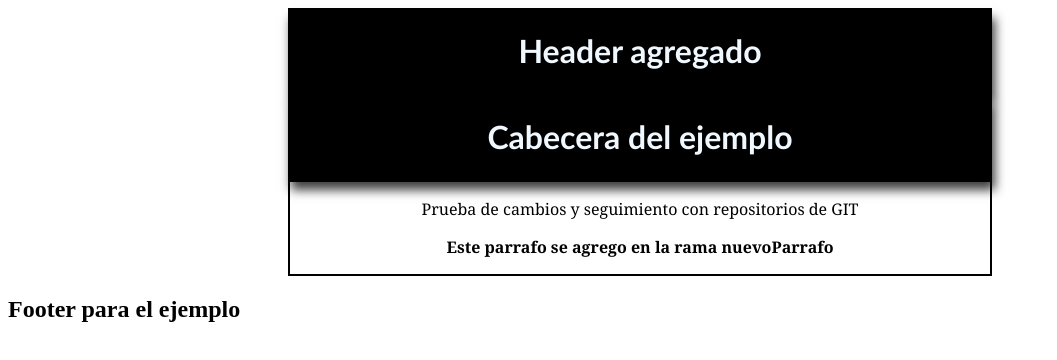
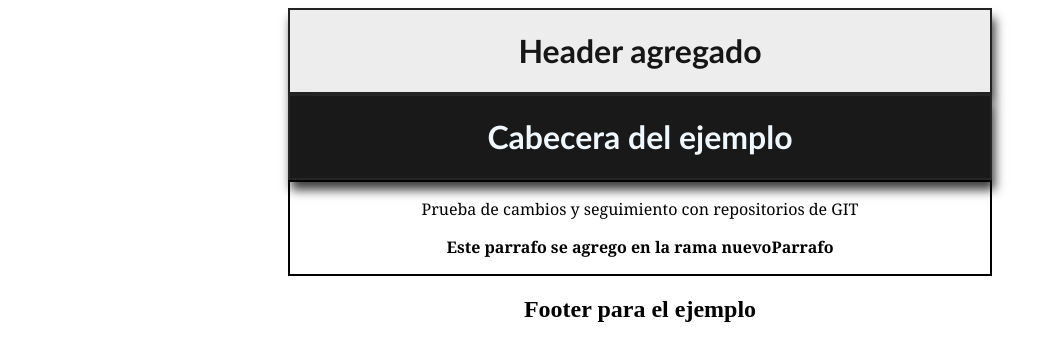
Before and after one commit to MiguelC21/curso_github, a plain HTML site: page index.html in a window 1280 px wide. Shown: the whole page, without its empty margins (0-1057 px from the left). Drawn offline with Linux system fonts and the light colour scheme.

Commit message:
Agregamos algunos cambios al diseño

```diff
--- a/estilos.css
+++ b/estilos.css
@@ -2,10 +2,10 @@
     width: 700px;
     margin: auto;
     width: 700px;
-    border: solid 2px black;
+    border: solid 2px  rgb(38, 37, 37);
     text-align: center;
     font-family:'Gill Sans', 'Gill Sans MT', Calibri, 'Trebuchet MS', sans-serif;
-    background-color: black;
+    background-color: rgb(26, 25, 25);
     color: aliceblue;
     box-shadow: 3px 10px 10px rgb(62, 62, 62);
 }
@@ -20,3 +20,19 @@
 #np{
     font-weight: 700;
 }
+
+#cabecera2{
+    width: 700px;
+    margin: auto;
+    width: 700px;
+    border: solid 2px rgb(34, 34, 34);
+    text-align: center;
+    font-family:'Gill Sans', 'Gill Sans MT', Calibri, 'Trebuchet MS', sans-serif;
+    background-color: rgb(237, 237, 237);
+    color: rgb(22, 22, 22);
+    box-shadow: 3px 10px 10px rgb(62, 62, 62);
+}
+
+footer{
+    text-align: center;
+}
--- a/index.html
+++ b/index.html
@@ -7,11 +7,13 @@
     <title>Clases de seguimiento en GIT</title>
     <link rel="stylesheet" href="estilos.css">
 </head>
+
 <header>
-    <div id="cabecera">
+    <div id="cabecera2">
         <h1>Header agregado</h1>
     </div>
 </header>
+
 <body>
     <div id="cabecera">
         <h1>Cabecera del ejemplo</h1>
@@ -25,4 +27,5 @@
 <footer>
     <h2>Footer para el ejemplo</h2>
 </footer>
+
 </html>
```
